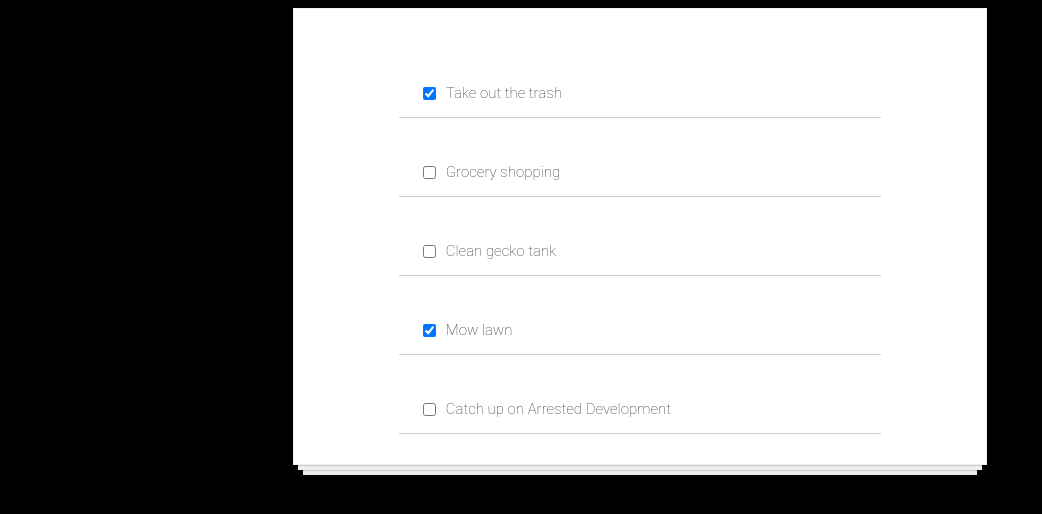
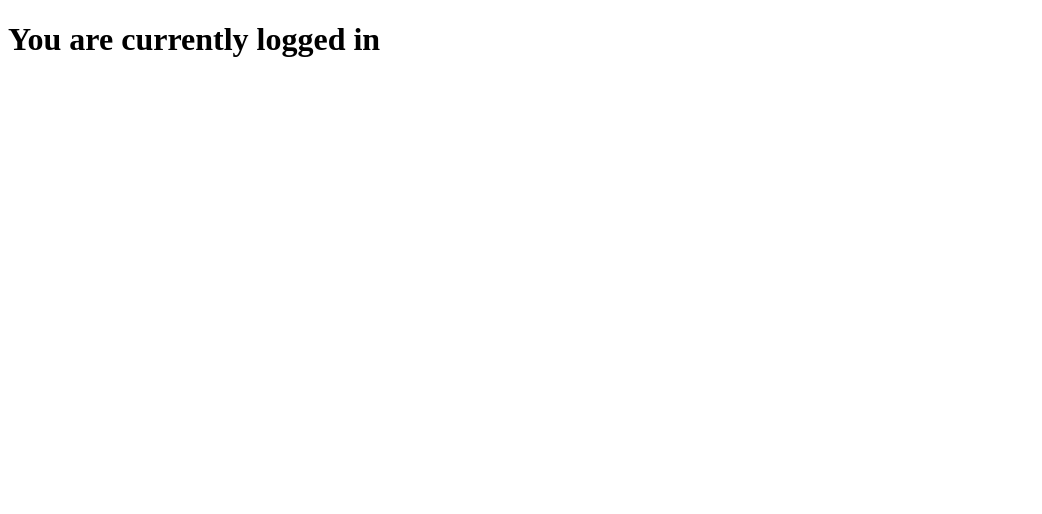
Before and after one commit to rai8/react-scrimba, a React (Create React App) app: page / in a window 1280 px wide. Shown: the top 514 px of the page, without its empty margins (0-1042 px from the left). Built offline with nearby package versions, Linux system fonts and the light colour scheme.

Commit message:
conditional rendering with states

```diff
--- a/src/App.css
+++ /dev/null
@@ -1,42 +0,0 @@
-body {
-  background-color: black;
-}
-
-.todo-list {
-  background-color: white;
-  margin: auto;
-  width: 50%;
-  display: flex;
-  flex-direction: column;
-  align-items: center;
-  border: 1px solid #efefef;
-  box-shadow:
-    /* The top layer shadow */ 0 1px 1px rgba(0, 0, 0, 0.15),
-    /* The second layer */ 0 10px 0 -5px #eee,
-    /* The second layer shadow */ 0 10px 1px -4px rgba(0, 0, 0, 0.15),
-    /* The third layer */ 0 20px 0 -10px #eee,
-    /* The third layer shadow */ 0 20px 1px -9px rgba(0, 0, 0, 0.15);
-  padding: 30px;
-}
-
-.todo-item {
-  display: flex;
-  justify-content: flex-start;
-  align-items: center;
-  padding: 30px 20px 0;
-  width: 70%;
-  border-bottom: 1px solid #cecece;
-  font-family: Roboto, sans-serif;
-  font-weight: 100;
-  font-size: 15px;
-  color: #333333;
-}
-
-input[type="checkbox"] {
-  margin-right: 10px;
-  font-size: 30px;
-}
-
-input[type="checkbox"]:focus {
-  outline: 0;
-}
--- a/src/App.js
+++ b/src/App.js
@@ -1,13 +1,23 @@
-import React from "react";
-import TodoItem from "./components/TodoItem";
-import "./App.css";
-import todosData from "./components/todosData";
+import React, { Component } from "react";
 
-function App() {
-  const todoItems = todosData.map(item => (
-    <TodoItem key={item.id} item={item} />
-  ));
-  return <div className="todo-list">{todoItems}</div>;
+export default class App extends Component {
+  constructor() {
+    super();
+    this.state = {
+      isLoggedIn: true
+    };
+  }
+  render() {
+    let logStatus;
+    if (this.state.isLoggedIn === true) {
+      logStatus = "in";
+    } else {
+      logStatus = "out";
+    }
+    return (
+      <div>
+        <h1>You are currently logged {logStatus}</h1>
+      </div>
+    );
+  }
 }
-
-export default App;
--- a/src/components/TodoItem.js
+++ /dev/null
@@ -1,10 +0,0 @@
-import React from "react";
-
-export default function TodoItem(props) {
-  return (
-    <div className="todo-item">
-      <input type="checkbox" checked={props.item.completed} />
-      <p>{props.item.text}</p>
-    </div>
-  );
-}
--- a/src/components/todosData.js
+++ /dev/null
@@ -1,29 +0,0 @@
-const todosData = [
-  {
-    id: 1,
-    text: "Take out the trash",
-    completed: true
-  },
-  {
-    id: 2,
-    text: "Grocery shopping",
-    completed: false
-  },
-  {
-    id: 3,
-    text: "Clean gecko tank",
-    completed: false
-  },
-  {
-    id: 4,
-    text: "Mow lawn",
-    completed: true
-  },
-  {
-    id: 5,
-    text: "Catch up on Arrested Development",
-    completed: false
-  }
-];
-
-export default todosData;
```
